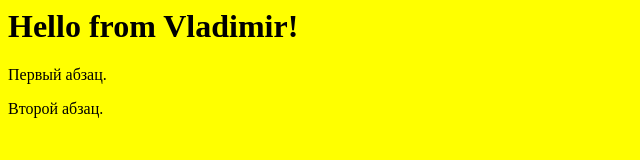
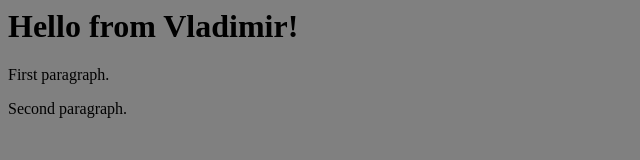
Before and after one commit to parvladimir/app-for-jenkins, a plain HTML site: page index.html in a window 1280 px wide. Shown: the whole page, without its empty margins (0-640 px from the left). Drawn offline with Linux system fonts and the light colour scheme.

Commit message:
Modifed background color

```diff
--- a/index.html
+++ b/index.html
@@ -1,7 +1,7 @@
 <html>
- <body bgcolor="yellow">
+ <body bgcolor="gray">
   <h1>Hello from Vladimir!</h1>
-  <p>Первый абзац.</p>
-  <p>Второй абзац.</p>
+  <p>First paragraph.</p>
+  <p>Second paragraph.</p>
  </body>
 </html>
```
